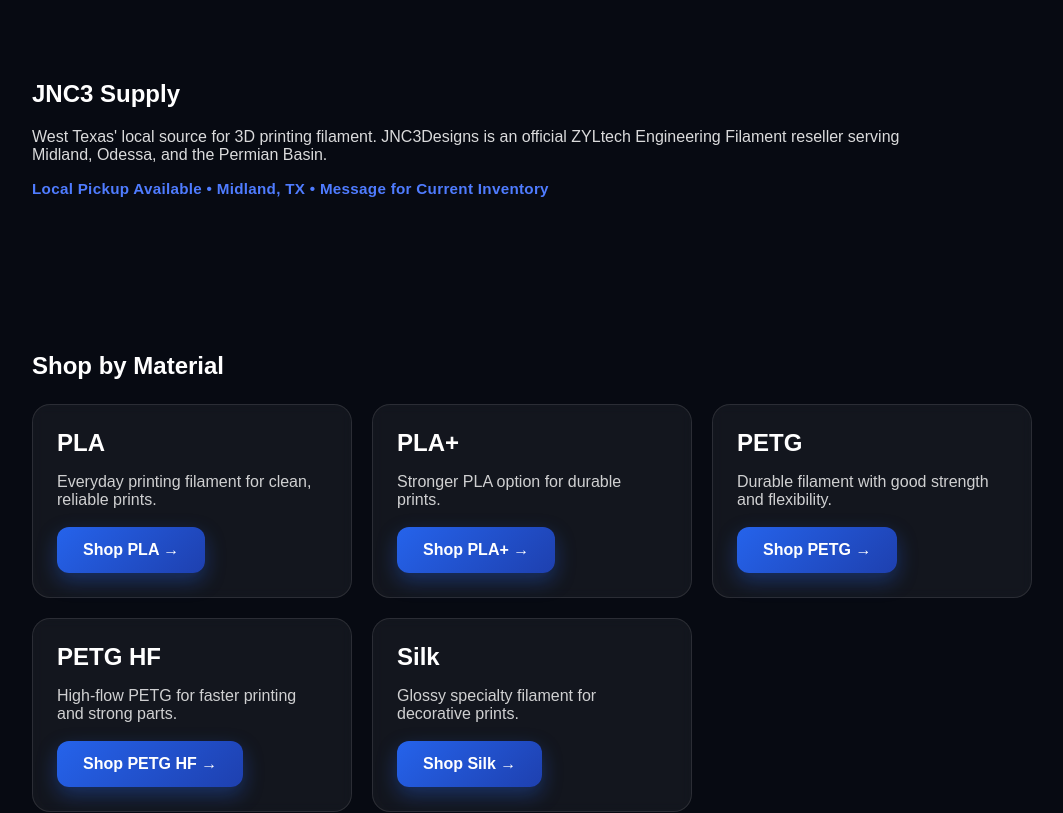
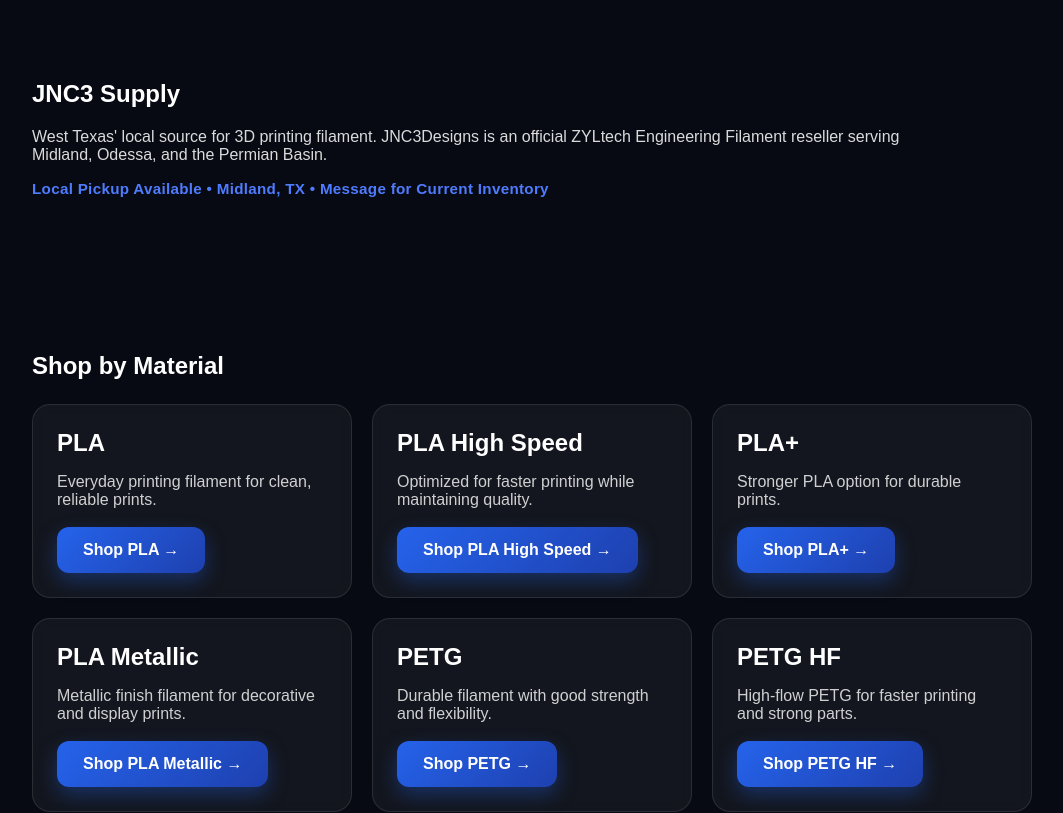
Before and after one commit to jnc3designs/jnc3designs-website, a Next.js app in the folder jnc3designs-premium/: page /supply in a window 1280 px wide. Shown: the top 813 px of the page, without its empty margins (108-1171 px from the left). Built offline with nearby package versions, Linux system fonts and the light colour scheme.

Commit message:
Add new PLA High Speed and PLA Metallic entries

```diff
--- a/jnc3designs-premium/data/catalog.js
+++ b/jnc3designs-premium/data/catalog.js
@@ -5,9 +5,19 @@ export const supplyCategories = [
     description: "Everyday printing filament for clean, reliable prints.",
   },
   {
+    name: "PLA High Speed",
+    slug: "pla-high-speed",
+    description: "Optimized for faster printing while maintaining quality.",
+  },
+  {
     name: "PLA+",
     slug: "pla-plus",
     description: "Stronger PLA option for durable prints.",
+  },
+  {
+    name: "PLA Metallic",
+    slug: "pla-metallic",
+    description: "Metallic finish filament for decorative and display prints.",
   },
   {
     name: "PETG",
```
